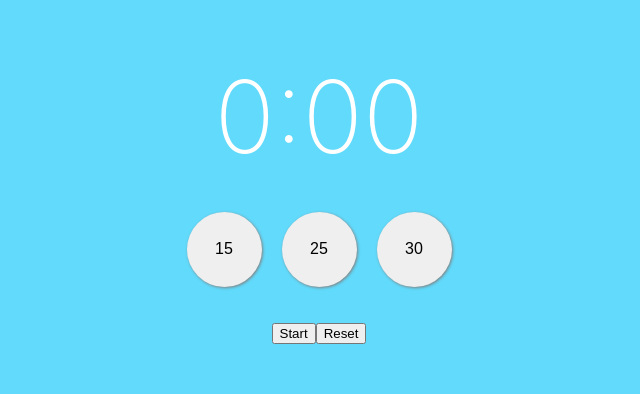
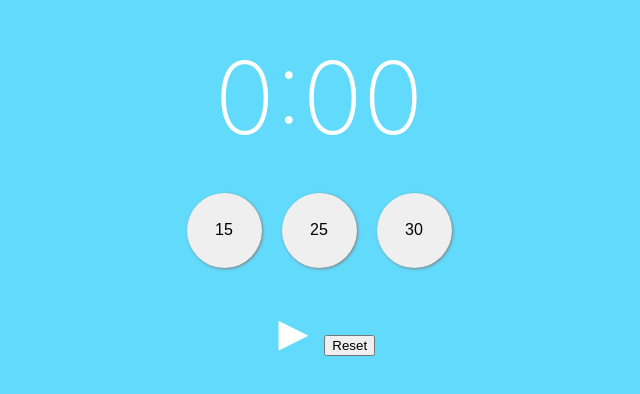
Before and after one commit to Rakeshpatel87p/react-timerOrg, a React (Create React App) app: page / in a window 1280 px wide. Shown: the part 194-588 px from the top of the page, without its empty margins (321-961 px from the left). Built offline with nearby package versions, Linux system fonts and the light colour scheme.

Commit message:
play/pause btn toggling working

```diff
--- a/src/Components/TimeOperators.js
+++ b/src/Components/TimeOperators.js
@@ -6,8 +6,8 @@ class TimeOperators extends Component {
         return (
             <div>
                 {this.props.isTicking ?
-                    <button onClick={this.props.pauseTimer}>Pause</button> :
-                    <button onClick={this.props.handleSubmit}>Start</button>
+                    <button className="videoBtns" onClick={this.props.pauseTimer}>||</button> :
+                    <button className="videoBtns" onClick={this.props.handleSubmit}>&#9658;</button>
                 }
                 <button onClick={this.props.clearTimer}>Reset</button>
           </div>
--- a/src/index.css
+++ b/src/index.css
@@ -31,6 +31,24 @@ body {
   max-width:300px;
 }
 
+.videoBtns {
+  background: #61dafb;
+  border: none;
+  color: white;
+  cursor: pointer;
+  font-size: 50px;
+  transition: 0.5s all;
+}
+
+.videoBtns:hover {
+  box-shadow: 0px 1px 4px purple;
+  transform: scale(0.9);
+}
+
+.videoBtns:focus {
+  outline: none;
+}
+
 .presetTimerBtns {
   display: flex;
   justify-content: center;
```
